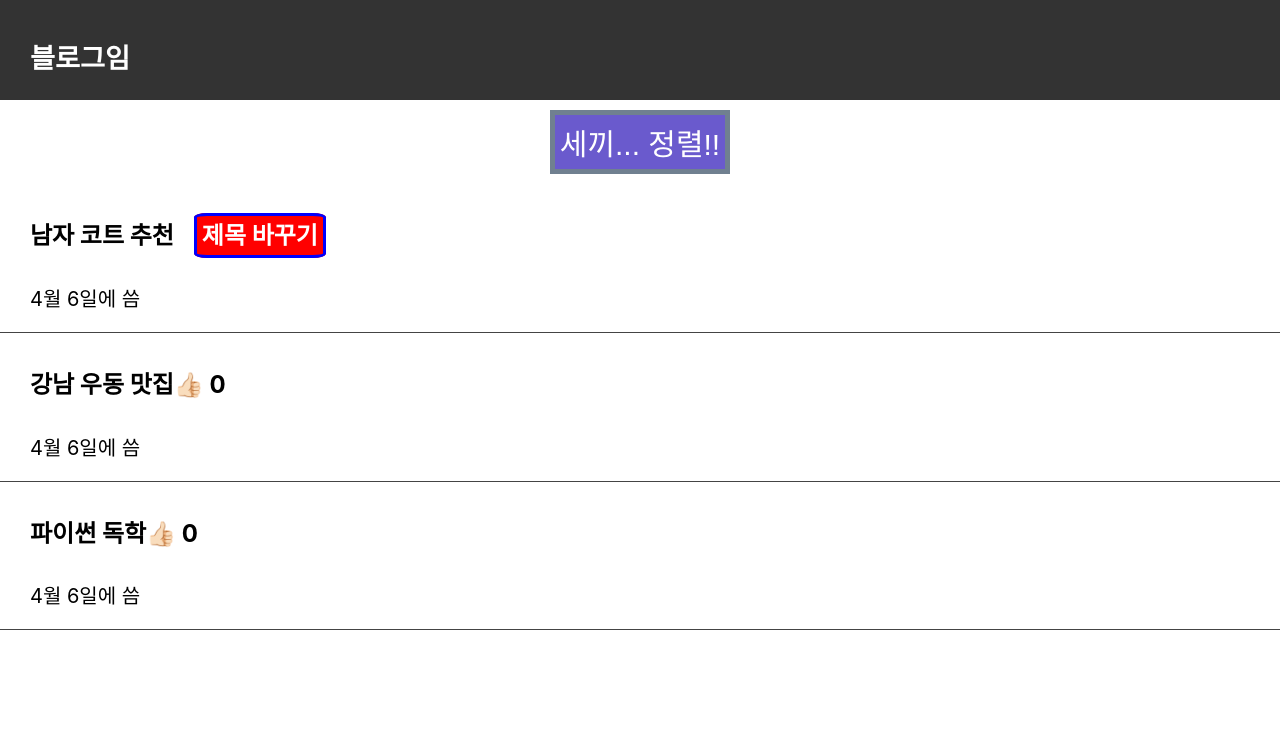
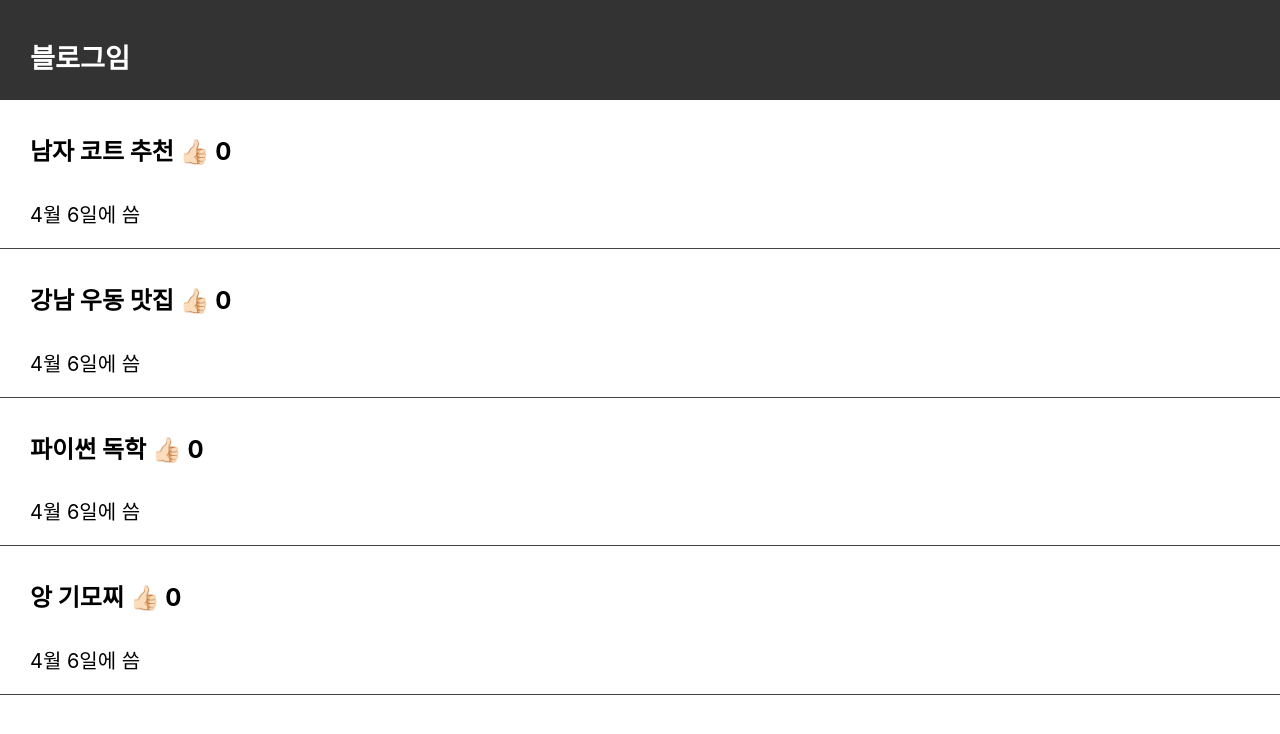
Before and after one commit to kangdy25/Into-the-React, a React (Create React App) app in the folder blog/: page / in a window 1280 px wide. Shown: the top 734 px of the page. Built offline with nearby package versions, Linux system fonts and the light colour scheme.

Commit message:
Learn Component & map()

```diff
--- a/blog/src/App.css
+++ b/blog/src/App.css
@@ -10,20 +10,6 @@
 .black-nav h4 {
   color: #fff;
   font-size: 1.7rem;
-}
-
-.sort {
-  display: flex;
-  justify-content: center;
-}
-
-.sort__button {
-  margin: 10px 0;
-  font-size: 30px;
-  color: white;
-  background: slateblue;
-  border: 5px solid slategray;
-  padding: 5px;
 }
 
 .list {
@@ -49,3 +35,10 @@
 .list p {
   font-size: 1.25rem;
 }
+
+.modal {
+  margin-top: 20px;
+  padding: 20px;
+  background: #eee;
+  text-align: center;
+}
--- a/blog/src/App.js
+++ b/blog/src/App.js
@@ -1,39 +1,58 @@
-import { useState } from 'react';
-import './App.css';
+import { useState } from "react";
+import "./App.css";
 
 function App() {
     const postDate = "4월 6일에 씀";
-  const [title, setTitle] = useState(['남자 코트 추천', '강남 우동 맛집', '파이썬 독학']);
-  let [like, setLike] = useState(0);
+    const [title, setTitle] = useState([
+        "남자 코트 추천",
+        "강남 우동 맛집",
+        "파이썬 독학",
+        "앙 기모찌",
+    ]);
+    let [like, setLike] = useState([0, 0, 0, 0]);
 
     return (
         <div className="App">
-      <div className='black-nav'>
+            <div className="black-nav">
                 <h4>블로그임</h4>
             </div>
-      <div className='sort'>
-        <button className='sort__button' onClick={() => {
-          let sortContent = [...title];
-          sortContent.sort();
-          setTitle(sortContent);
-        }}>세끼... 정렬!!</button>
-      </div>
-      <div className='list'>
-        <h4>{title[0]}<span className='title' onClick={() =>{
-          let copyTitle = [...title];
-          copyTitle[0] = '여자 코트 추천';
-          setTitle(copyTitle);
-          }}>제목 바꾸기</span></h4>
+            {/* <div className="list">
+                <h4>{title[0]}<span className="title">제목 바꾸기</span></h4>
                 <p>{postDate}</p>
             </div>
-      <div className='list'>
-        <h4>{title[1]}<span onClick={() => {setLike(like + 1)}}>👍🏻 </span>{like}</h4>
+            <div className="list">
+                <h4>{title[1]}<span onClick={() => {setLike1(like1 + 1);}} >👍🏻{" "}</span>
+                    {like1}
+                </h4>
                 <p>{postDate}</p>
             </div>
-      <div className='list'>
-        <h4>{title[2]}<span onClick={() => {setLike(like + 1)}}>👍🏻 </span>{like}</h4>
+            <div className="list">
+                <h4>{title[2]}<span onClick={() => { setLike2(like2 + 1); }}>👍🏻{" "}</span>
+                    {like2}
+                </h4>
+                <p>{postDate}</p>
+            </div>  */}
+
+
+
+            {
+                title.map((tit, i) => {
+                    return (
+                        <div className="list" key={i}>
+                            <h4>{tit}<span onClick={() => {
+                                let copyLike = [...like];
+                                copyLike[i] = like[i] + 1;
+                                setLike(copyLike);
+                            }} > 👍🏻{" "}
+                            </span>
+                                {like[i]}
+                            </h4>
                             <p>{postDate}</p>
                         </div>
+                    )
+                })
+            }
+
         </div>
     );
 }
```
Also changed, not shown: blog/Havertz.webp (added). Lines whose indentation alone changed are shown as unchanged.
